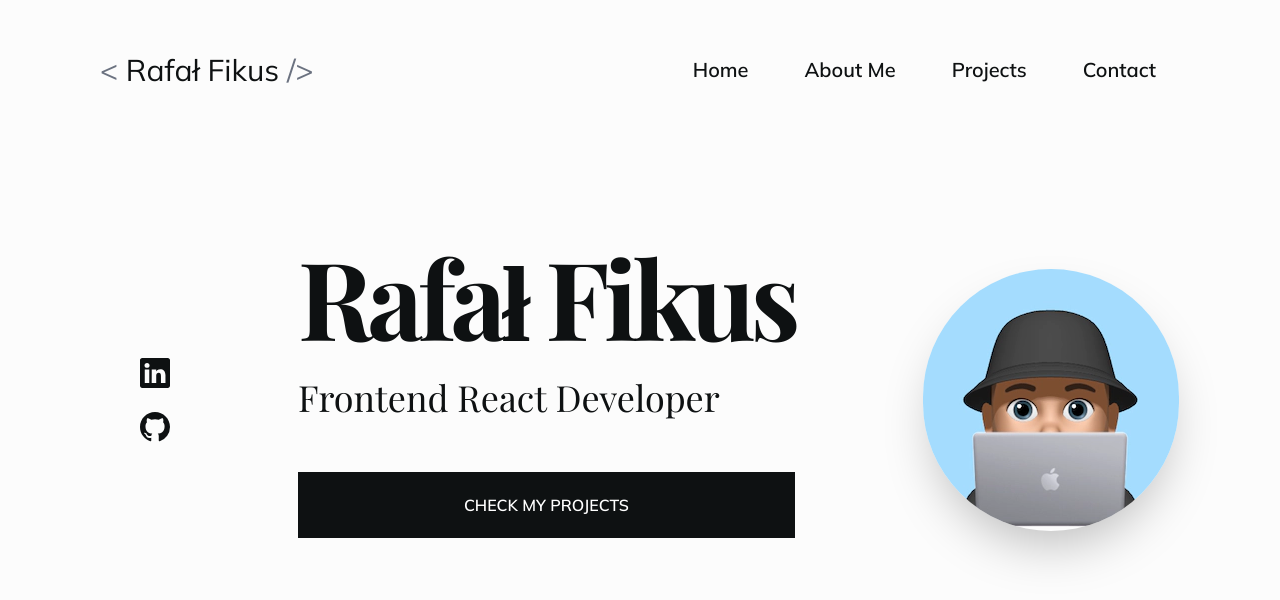
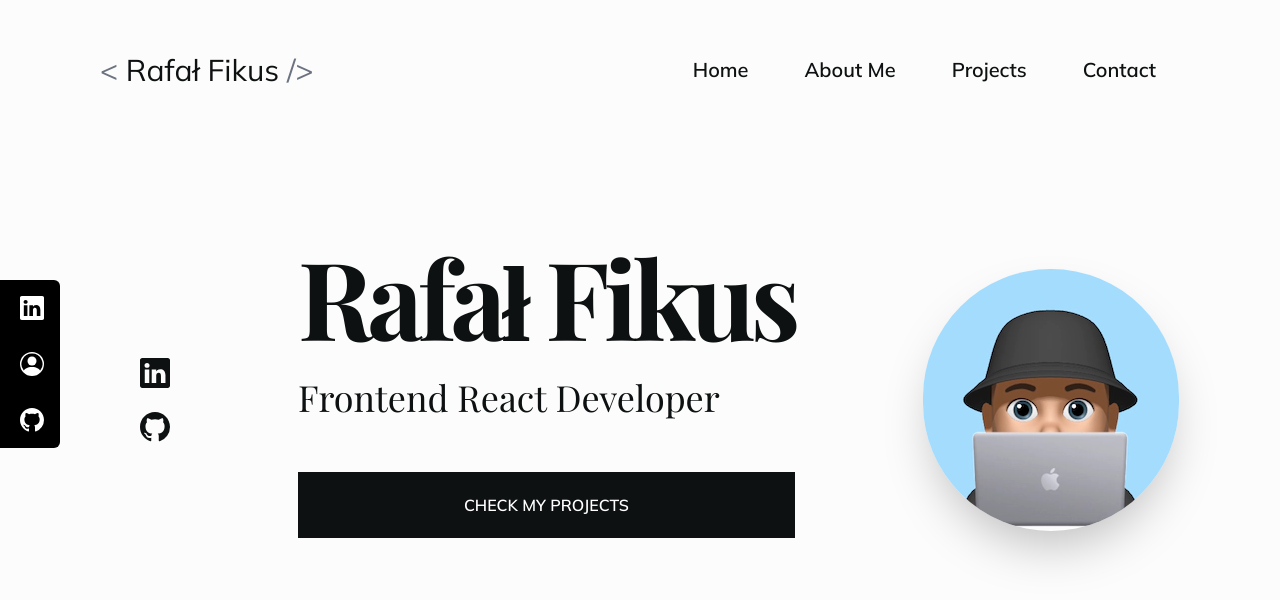
Before and after one commit to Vertori/prtfl-react, a React (Vite) app: page / in a window 1280 px wide. Shown: the top 600 px of the page. Built offline with nearby package versions, Linux system fonts and the light colour scheme; a web font is replaced by a local one.

Commit message:
side socials component

```diff
--- a/src/App.jsx
+++ b/src/App.jsx
@@ -2,6 +2,7 @@
 import "./App.css";
 import Header from "./components/Header";
 import AnimRoutes from "./components/AnimRoutes";
+import SideSocials from "./components/SideSocials";
 import { BrowserRouter as Router, Routes, Route } from "react-router-dom";
 import { motion } from "framer-motion";
 
@@ -10,6 +11,7 @@
     <>
       <Router>
         <Header />
+        <SideSocials />
         <AnimRoutes />
       </Router>
     </>
--- /dev/null
+++ b/src/components/SideSocials.jsx
@@ -0,0 +1,40 @@
+import React from "react";
+import { BsLinkedin, BsGithub, BsPersonCircle } from "react-icons/bs";
+
+const SideSocials = () => {
+  return (
+    <div className="hidden xl:flex flex-col top-[35%] left-0 fixed z-30">
+      <ul>
+        <li className="flex justify-between items-center w-40 h-14 px-4 bg-black ml-[-100px] duration-500 hover:rounded-md hover:ml-[-10px] rounded-tr-md">
+          <a
+            href=""
+            className="flex justify-between items-center w-full text-white font-semibold ml-4"
+          >
+            LinkedIn
+            <BsLinkedin className="text-2xl" />
+          </a>
+        </li>
+        <li className="flex justify-between items-center w-40 h-14 px-4 bg-black ml-[-100px] duration-500 hover:rounded-md hover:ml-[-10px]">
+          <a
+            href=""
+            className="flex justify-between items-center w-full text-white font-semibold ml-4"
+          >
+            Resume
+            <BsPersonCircle className="text-2xl" />
+          </a>
+        </li>
+        <li className="flex justify-between items-center w-40 h-14 px-4 bg-black ml-[-100px] duration-500 hover:rounded-md hover:ml-[-10px] rounded-br-md">
+          <a
+            href=""
+            className="flex justify-between items-center w-full text-white font-semibold ml-4"
+          >
+            Github
+            <BsGithub className="text-2xl" />
+          </a>
+        </li>
+      </ul>
+    </div>
+  );
+};
+
+export default SideSocials;
```
